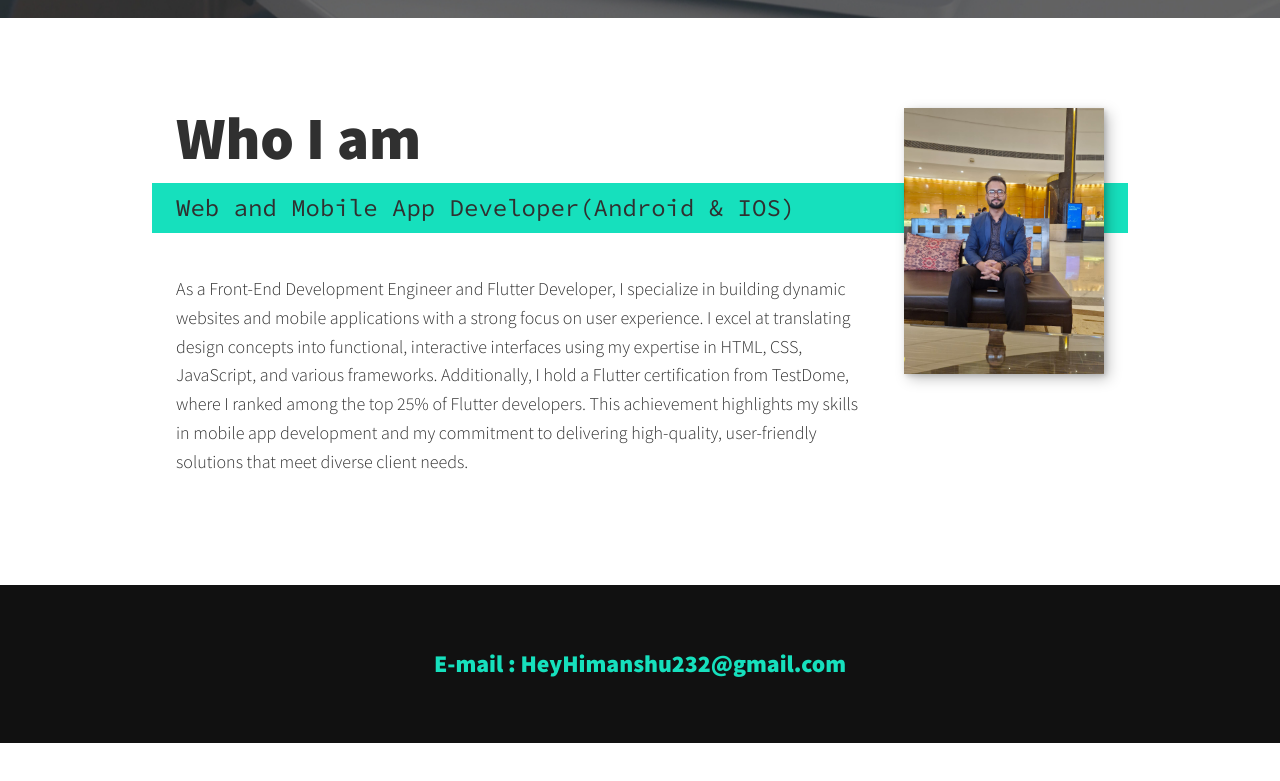
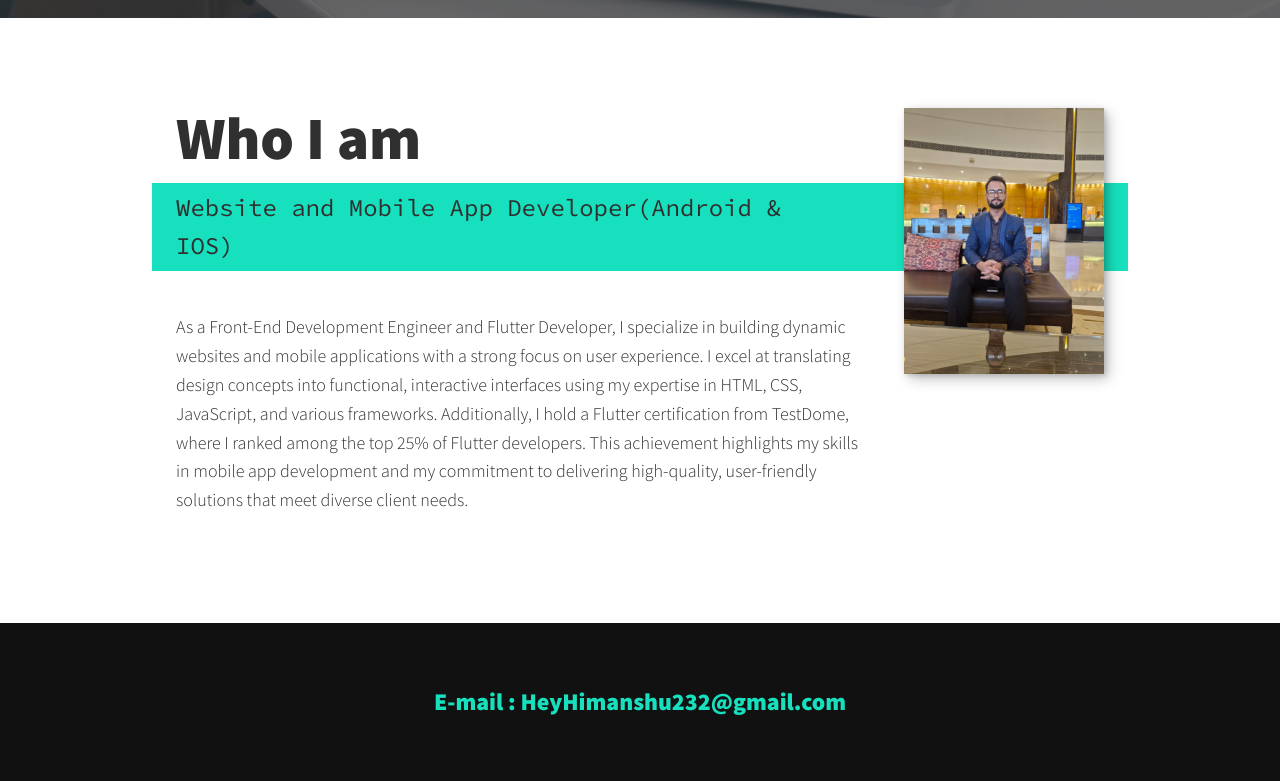
Before and after one commit to Contact-HimanshuVerma/site, a plain HTML site: page index.html in a window 1280 px wide. Shown: the part 1172-1953 px from the top of the page. Before the commit the page ends 1915 px from the top, so only its background shows below. Drawn offline with nearby package versions, Linux system fonts and the light colour scheme.

Commit message:
Update index.html

```diff
--- a/index.html
+++ b/index.html
@@ -70,7 +70,7 @@
         <!-- About me -->
         <section class="about-me" id="about">
            <h2 class="section__title section__title--about">Who I am</h2>
-           <p class="section__subtitle section__subtitle--about">Web and Mobile App Developer(Android & IOS)</p>
+           <p class="section__subtitle section__subtitle--about">Website and Mobile App Developer(Android & IOS)</p>
 
            <div class="about-me__body">
                <p>As a Front-End Development Engineer and Flutter Developer, I specialize in building dynamic websites and mobile applications with a strong focus on user experience. I excel at translating design concepts into functional, interactive interfaces using my expertise in HTML, CSS, JavaScript, and various frameworks. Additionally, I hold a Flutter certification from TestDome, where I ranked among the top 25% of Flutter developers. This achievement highlights my skills in mobile app development and my commitment to delivering high-quality, user-friendly solutions that meet diverse client needs.</p>
```
